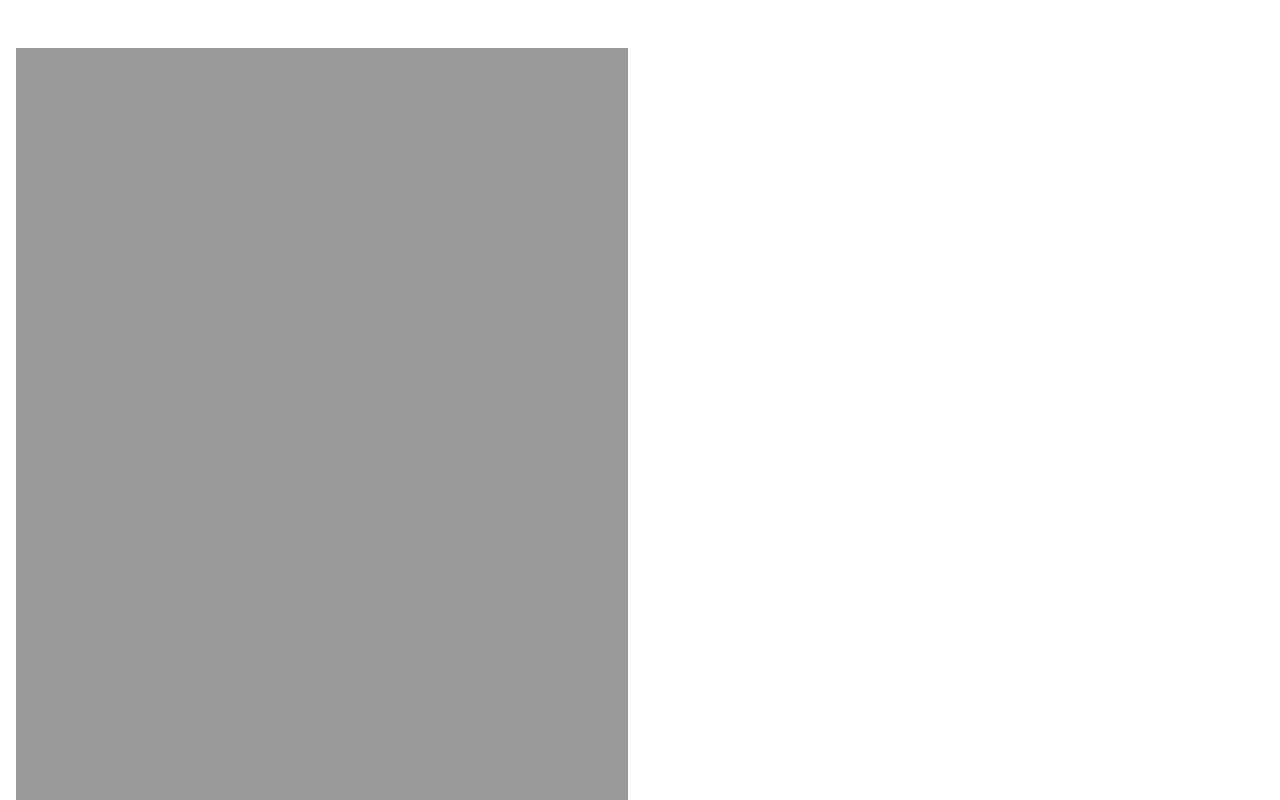
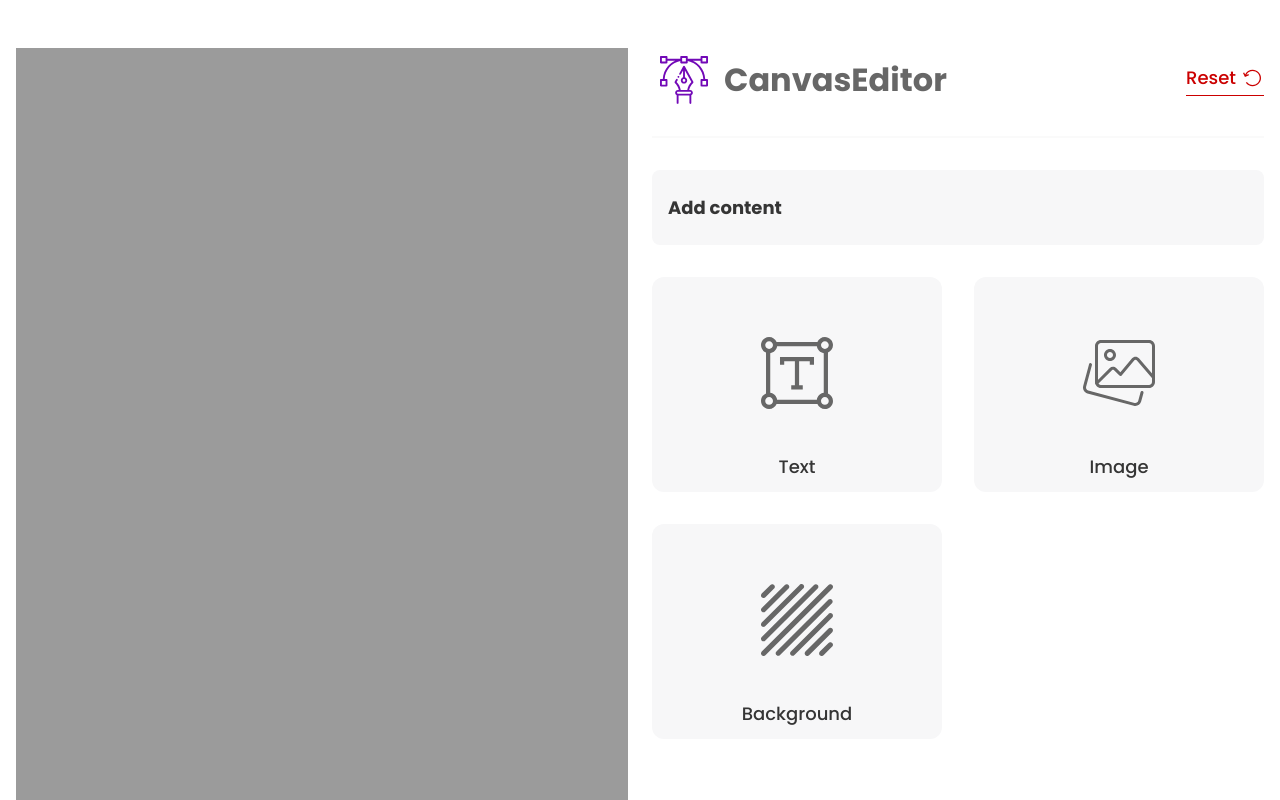
Before and after one commit to filipknias/bytefine-recruitment-task, a React (Vite) app: page / in a window 1280 px wide. Shown: the top 800 px of the page. Built offline with nearby package versions, Linux system fonts and the light colour scheme.

Commit message:
CanvasTemplate wrapper component

```diff
--- a/src/App.tsx
+++ b/src/App.tsx
@@ -1,43 +1,9 @@
-import { useRef } from "react";
-import html2canvas from "html2canvas";
-import CanvasWorkspace from "./components/organisms/CanvasWorkspace";
-import Canvas from "./components/organisms/Canvas";
+import CanvasTemplate from "@/components/templates/CanvasTemplate";
 
 export default function App() {
-    const canvasRef = useRef<HTMLDivElement|null>(null);
-
-    const exportToPNG = async () => {
-        if (!canvasRef.current) return;
-        const canvas = await html2canvas(canvasRef.current);
-        const imageUrl = canvas.toDataURL();
-
-        const link = document.createElement('a');
-        link.href = imageUrl;
-        link.download = 'poster.png';
-
-        document.body.appendChild(link);
-        link.click();
-        document.body.removeChild(link);
-    };
-
     return (
         <div className="container mx-auto py-12 px-4">
-            <div className="grid grid-cols-1 lg:grid-cols-2 gap-6">
-                <div>
-                    <Canvas ref={canvasRef} />
-                </div>
-                <div>
-                    {canvasRef.current && (
-                        <CanvasWorkspace
-                            canvasSizes={{
-                                width: canvasRef.current.offsetWidth,
-                                height: canvasRef.current.offsetHeight
-                            }}
-                            exportAction={exportToPNG}
-                        />
-                    )}
-                </div>
-            </div>
+            <CanvasTemplate />
         </div>
     )
 }
--- /dev/null
+++ b/src/components/templates/CanvasTemplate.tsx
@@ -0,0 +1,47 @@
+import { useEffect, useRef, useState } from "react";
+import Canvas from "../organisms/Canvas";
+import CanvasWorkspace from "../organisms/CanvasWorkspace";
+import { Size } from "@/types/shared";
+import html2canvas from "html2canvas";
+
+export default function CanvasTemplate() {
+    const canvasRef = useRef<HTMLDivElement|null>(null);
+    const [canvasSize, setCanvasSize] = useState<Size>({ width: 0, height: 0 });
+
+    useEffect(() => {
+        if (canvasRef.current) {
+            setCanvasSize({
+                width: canvasRef.current.offsetWidth,
+                height: canvasRef.current.offsetHeight
+            });
+        }
+    }, [canvasRef.current]);
+
+    const exportToPNG = async () => {
+        if (!canvasRef.current) return;
+        const canvas = await html2canvas(canvasRef.current);
+        const imageUrl = canvas.toDataURL();
+
+        const link = document.createElement('a');
+        link.href = imageUrl;
+        link.download = 'poster.png';
+
+        document.body.appendChild(link);
+        link.click();
+        document.body.removeChild(link);
+    };
+
+    return (
+        <div className="grid grid-cols-1 lg:grid-cols-2 gap-6">
+            <div>
+                <Canvas ref={canvasRef} />
+            </div>
+            <div>
+                <CanvasWorkspace
+                    canvasSizes={canvasSize}
+                    exportAction={exportToPNG}
+                />
+            </div>
+        </div>
+    )
+}
```
